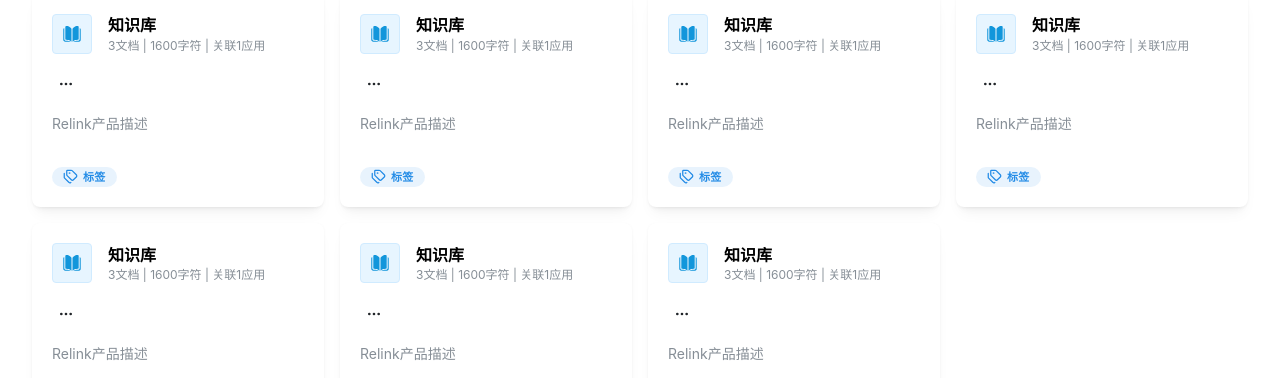
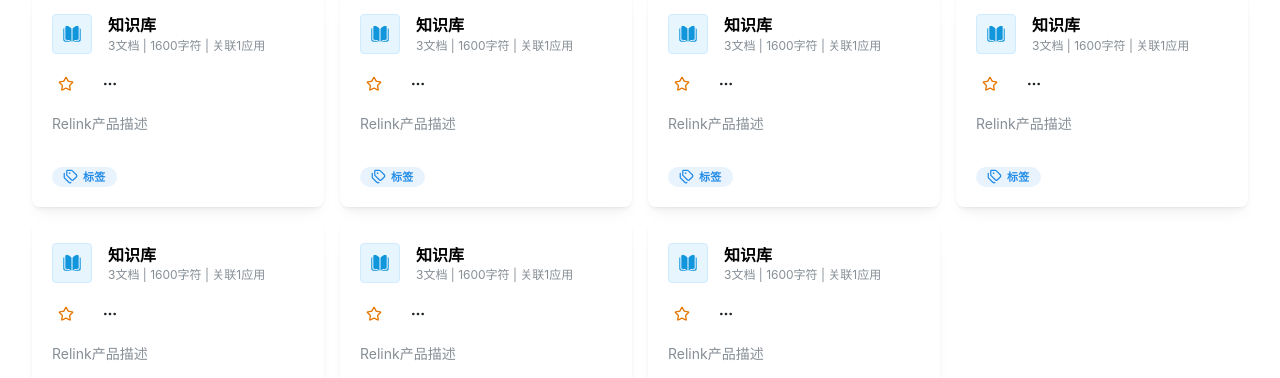
Before and after one commit to Kstonelc/zetta, a React (Vite) app: page /wiki in a window 1280 px wide. Shown: the part 136-514 px from the top of the page. Built offline with nearby package versions, Linux system fonts and the light colour scheme.

Commit message:
wikiCard封装 select封装

```diff
--- a/package.json
+++ b/package.json
@@ -13,6 +13,7 @@
     "@floating-ui/react": "^0.27.12",
     "@mantine/core": "^8.1.1",
     "@mantine/hooks": "^8.1.1",
+    "@mantine/notifications": "^8.1.2",
     "@tiptap/extension-highlight": "^2.23.0",
     "@tiptap/extension-image": "^2.23.0",
     "@tiptap/extension-link": "^2.23.0",
--- a/src/App.jsx
+++ b/src/App.jsx
@@ -1,7 +1,9 @@
 import "@mantine/core/styles.css";
+import "@mantine/notifications/styles.css";
 
 import { MantineProvider, createTheme, Button } from "@mantine/core";
 import routerConfig from "@/routers";
+import { Notifications } from "@mantine/notifications";
 import { RouterProvider } from "react-router-dom";
 
 const theme = createTheme({
@@ -17,7 +19,8 @@
 export default function App() {
   return (
     <MantineProvider theme={theme} defaultColorScheme="light">
-      <RouterProvider router={routerConfig}></RouterProvider>
+      <Notifications />
+      <RouterProvider router={routerConfig} />
     </MantineProvider>
   );
 }
--- a/src/components/index.js
+++ b/src/components/index.js
@@ -1,2 +1 @@
 export * from "./header/Header";
-export * from "./common/WikiCard";
--- a/src/pages/wiki/Wiki.jsx
+++ b/src/pages/wiki/Wiki.jsx
@@ -20,7 +20,7 @@
   Center,
   useMantineTheme,
 } from "@mantine/core";
-import { WikiCard } from "@/components";
+import { WikiCard } from "./WikiCard";
 import WikiIcon from "@/assets/wiki.svg";
 import { ArrowRight, Tags, Ellipsis } from "lucide-react";
 import classes from "./Wiki.module.scss";
--- a/src/components/common/WikiCard.jsx
+++ b/src/pages/wiki/WikiCard.jsx
@@ -3,6 +3,7 @@
   Badge,
   Card,
   Center,
+  Divider,
   Flex,
   Group,
   Image,
@@ -11,13 +12,32 @@
   useMantineTheme,
 } from "@mantine/core";
 import WikiIcon from "@/assets/wiki.svg";
-import { Ellipsis, Tags } from "lucide-react";
+import {
+  Ellipsis,
+  Tags,
+  SquarePen,
+  Trash,
+  Star,
+  ArrowRight,
+} from "lucide-react";
 import React from "react";
 
 const WikiCard = () => {
   const theme = useMantineTheme();
   return (
-    <Card shadow="sm" padding="lg" radius={"md"}>
+    <Card
+      shadow="sm"
+      padding="lg"
+      radius={"md"}
+      // onClick={() =>
+      //   notifications.show({
+      //     withCloseButton: false,
+      //     message: "点击了知识库",
+      //     color: theme.colors.green[6],
+      //     autoClose: 3000,
+      //   })
+      // }
+    >
       <Group mb={"md"} justify="space-between">
         <Group>
           <Center
@@ -39,14 +59,28 @@
           </Flex>
         </Group>
         <Group>
-          <Menu position="right-start">
+          <ActionIcon variant="white">
+            <Star
+              size={16}
+              color={theme.colors.gray[6]}
+              color={theme.colors.yellow[9]}
+            ></Star>
+          </ActionIcon>
+          <Menu>
             <Menu.Target>
               <ActionIcon variant="white" color={theme.colors.gray[9]}>
                 <Ellipsis size={16} />
               </ActionIcon>
             </Menu.Target>
             <Menu.Dropdown>
-              <Menu.Item>编辑</Menu.Item>
+              <Menu.Item leftSection={<SquarePen size={15} />}>编辑</Menu.Item>
+              <Divider my={4}></Divider>
+              <Menu.Item
+                leftSection={<Trash size={15} />}
+                color={theme.colors.red[9]}
+              >
+                删除
+              </Menu.Item>
             </Menu.Dropdown>
           </Menu>
         </Group>
@@ -56,12 +90,11 @@
           Relink产品描述
         </Text>
       </Flex>
-      <Badge leftSection={<Tags size={15} />} variant={"light"}>
-        标签
-      </Badge>
-      <Menu position="right-start" offset={6}>
-        {/* Menu items */}
-      </Menu>
+      <Group justify={"space-between"}>
+        <Badge leftSection={<Tags size={15} />} variant={"light"}>
+          标签
+        </Badge>
+      </Group>
     </Card>
   );
 };
```
Also changed, not shown: src/components/common/Select.tsx (added, +39 -0 lines), tsconfig.json (+6 -1 lines), 1 other file (tests, documents, lock files or other folders).
